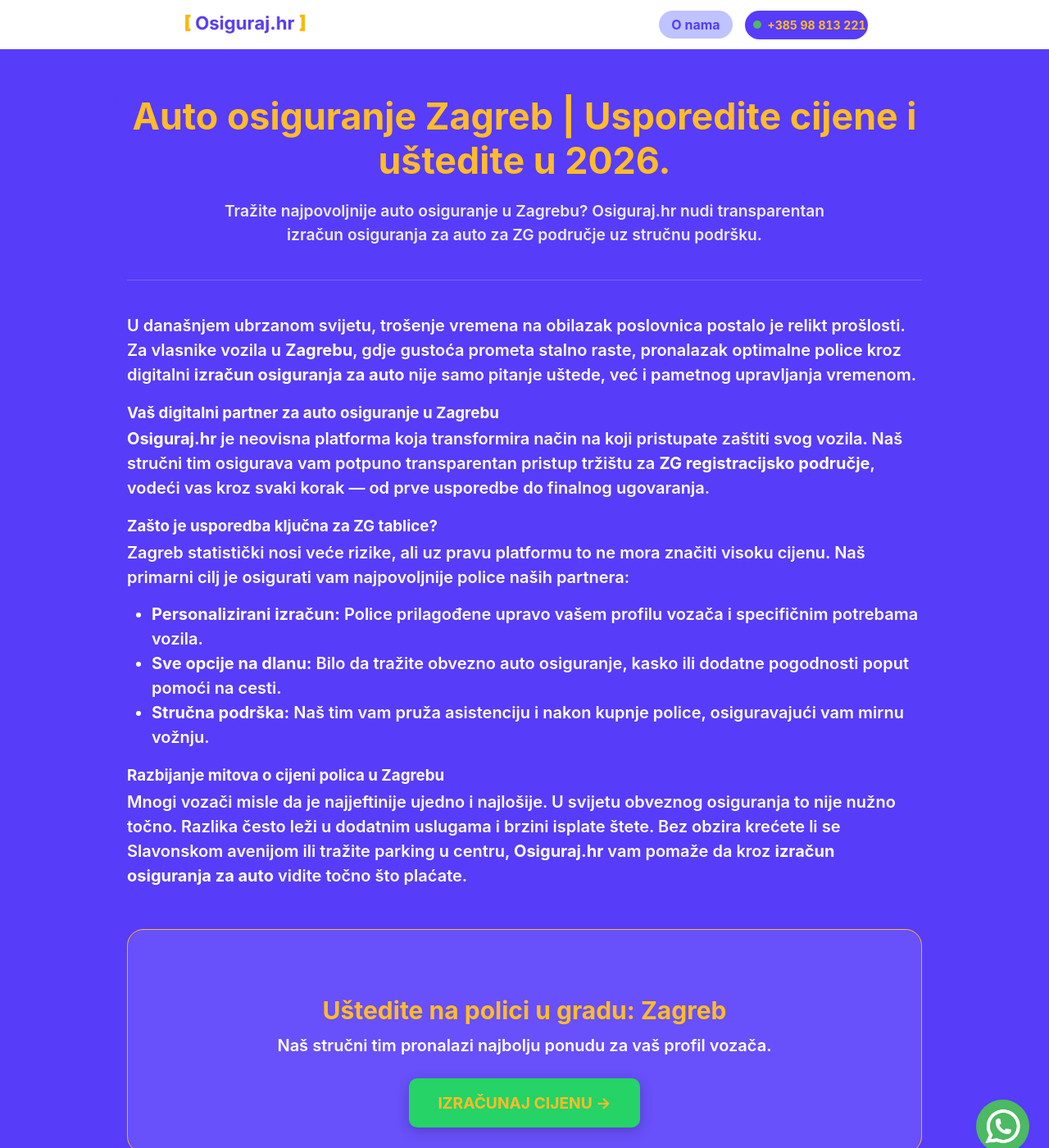
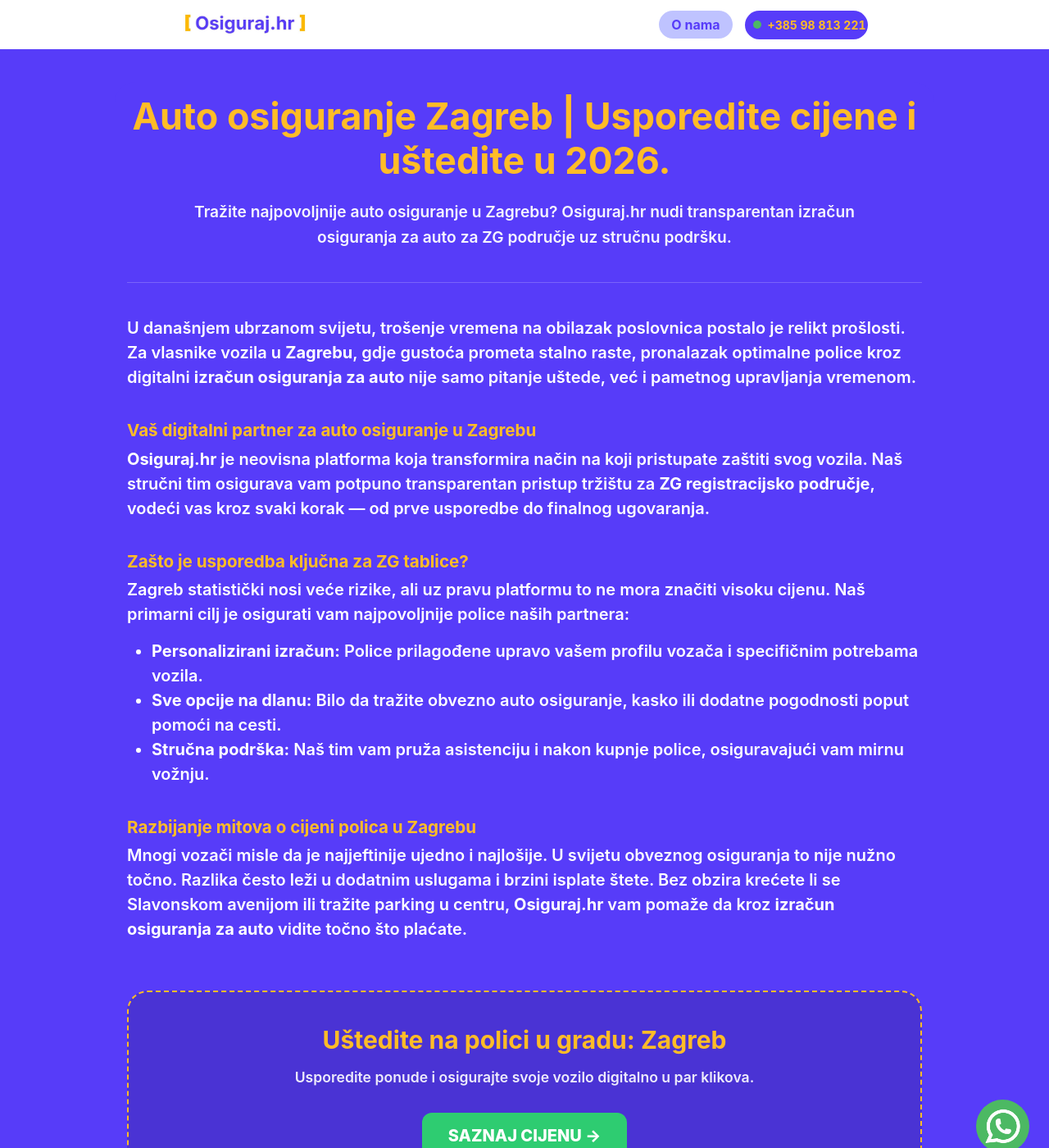
Before and after one commit to Filip-Gale/OsigurajHR, a Jekyll site: the page built from _gradovi/zagreb.md, in a window 1280 px wide and 1400 px high. Shown: the whole window at 82% size. Built offline with Jekyll 4.4.1, drawn with Linux system fonts in a browser that asks for light colours.

Commit message:
Update grad.html

```diff
--- a/_layouts/grad.html
+++ b/_layouts/grad.html
@@ -13,6 +13,33 @@
     <link rel="stylesheet" href="{{ '/css/style.css' | relative_url }}">
     <link rel="stylesheet" href="{{ '/css/post.css' | relative_url }}">
     <link rel="icon" type="image/jpeg" href="{{ '/img/favicon.jpg' | relative_url }}">
+
+    <style>
+        /* Svi podnaslovi u žutoj boji unutar artikla */
+        .post-content h2, .post-content h3, .post-content h4 {
+            color: #ffbc27 !important;
+            margin-top: 30px;
+        }
+        /* Stil za tvoj "Saznaj cijenu" gumb */
+        .btn-saznaj {
+            display: inline-block;
+            background-color: #2ecc71; /* Tvoja zelena */
+            color: white !important;
+            padding: 16px 32px;
+            text-decoration: none;
+            border-radius: 12px;
+            font-weight: 800;
+            font-size: 1.25rem;
+            box-shadow: 0 8px 0 #27ae60; /* 3D efekt sjene */
+            transition: all 0.1s ease;
+            border: none;
+            cursor: pointer;
+        }
+        .btn-saznaj:active {
+            transform: translateY(4px);
+            box-shadow: 0 4px 0 #27ae60;
+        }
+    </style>
 </head>
 <body>
     <noscript><iframe src="https://www.googletagmanager.com/ns.html?id=GTM-TPNZZVZ5"
@@ -26,17 +53,22 @@
 
         <header style="text-align: center; border-bottom: 1px solid rgba(255,255,255,0.2); padding-bottom: 40px; margin-bottom: 40px;">
             <h1 style="font-size: 2.8rem; color: #ffbc27; margin-bottom: 20px;">{{ page.title }}</h1>
-            <p style="font-size: 1.2rem; opacity: 0.9; max-width: 800px; margin: 0 auto;">{{ page.description }}</p>
+            <p style="font-size: 1.2rem; opacity: 0.95; max-width: 850px; margin: 0 auto; line-height: 1.6;">
+                {{ page.description }}
+            </p>
         </header>
 
-        <article class="post-content" style="color: white; line-height: 1.8;">
+        <article class="post-content" style="color: white; line-height: 1.9; font-size: 1.1rem;">
             {{ content }}
         </article>
 
-        <div style="margin-top: 50px; padding: 30px; background: rgba(255,255,255,0.1); border-radius: 20px; text-align: center; border: 1px solid #ffbc27;">
-            <h2 style="color: #ffbc27; margin-bottom: 10px;">Uštedite na polici u gradu: {{ page.grad_ime }}</h2>
-            <p style="margin-bottom: 25px;">Naš stručni tim pronalazi najbolju ponudu za vaš profil vozača.</p>
-            <a href="/izracunaj-cijenu/" style="display: inline-block; background-color: #25d366; color: white; padding: 18px 35px; text-decoration: none; border-radius: 10px; font-weight: bold; font-size: 1.2rem; box-shadow: 0 4px 15px rgba(0,0,0,0.2);">IZRAČUNAJ CIJENU →</a>
+        <div style="margin-top: 60px; padding: 40px; background: rgba(0,0,0,0.15); border-radius: 25px; text-align: center; border: 2px dashed #ffbc27;">
+            <h2 style="color: #ffbc27 !important; margin-bottom: 15px; margin-top: 0;">Uštedite na polici u gradu: {{ page.grad_ime }}</h2>
+            <p style="margin-bottom: 30px; font-size: 1.1rem; opacity: 0.9;">Usporedite ponude i osigurajte svoje vozilo digitalno u par klikova.</p>
+
+            <a href="/izracunaj-cijenu/" class="btn-saznaj">
+                SAZNAJ CIJENU →
+            </a>
         </div>
     </main>
 
```
